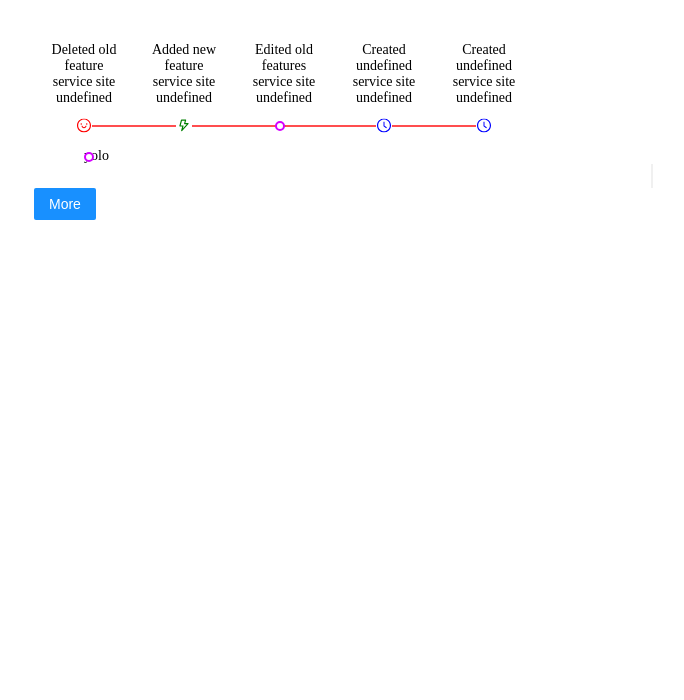
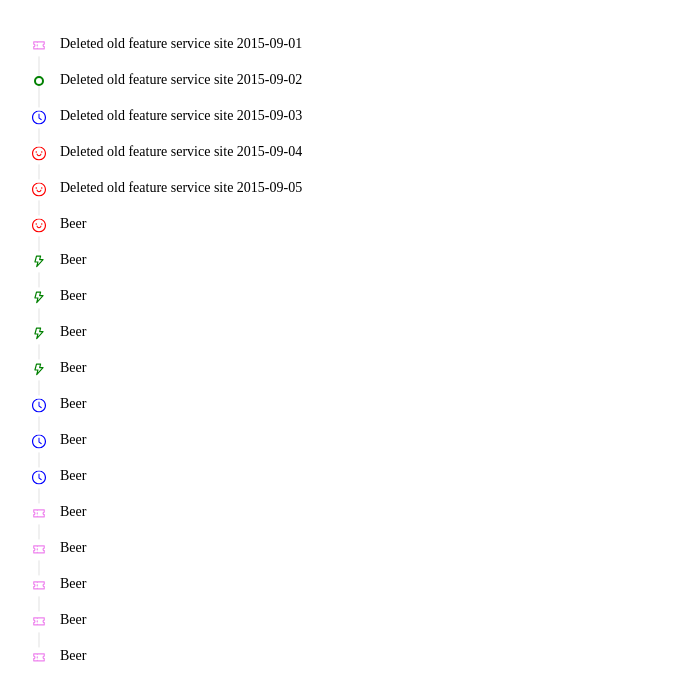
Before and after one commit to Staspol216/SuperUI, a React (Create React App) app: page / in a window 1280 px wide. Shown: the top 700 px of the page, without its empty margins (14-698 px from the left). Built offline with nearby package versions, Linux system fonts and the light colour scheme.

Commit message:
items logic separation between json and children prop's

```diff
--- a/src/App.js
+++ b/src/App.js
@@ -3,6 +3,7 @@ import timelineData from './database.json';
 import { ReactComponent as ClockIcon } from "./icons/clock.svg";
 import { ReactComponent as Bolt } from "./icons/uil_bolt.svg";
 import { ReactComponent as Smile } from "./icons/smile.svg";
+import { ReactComponent as Ticket } from "./icons/ticket.svg";
 
 
 const App = () => {
@@ -11,17 +12,35 @@ const App = () => {
       <Timeline
         timelineData={timelineData}
         position={"left"}
-        dotIcon={{
+        dotIcons={{
           create: <ClockIcon color="blue" />,
           delete: <Smile color="red" />,
-          add: <Bolt color="green" />
+          add: <Bolt color="green" />,
+          edit: <Ticket color="violet" />
         }}
-        partDataReload={true}
+        partDataReload={false}
         reverse={false}
-        horizontal={true}
+        horizontal={false}
         timelineHorizontalWrap={true}
       >
-        <Timeline.Item type={"edit"} dotIcon={{ delete: <Smile color="red" /> }}>Beer</Timeline.Item>
+        <Timeline.Item type={"edit"} >Deleted old feature service site 2015-09-01</Timeline.Item>
+        <Timeline.Item dotColor={"green"}>Deleted old feature service site 2015-09-02</Timeline.Item>
+        <Timeline.Item type={"create"}>Deleted old feature service site 2015-09-03</Timeline.Item>
+        <Timeline.Item type={"delete"}>Deleted old feature service site 2015-09-04</Timeline.Item>
+        <Timeline.Item type={"delete"}>Deleted old feature service site 2015-09-05</Timeline.Item>
+        <Timeline.Item type={"delete"}>Beer</Timeline.Item>
+        <Timeline.Item type={"add"}>Beer</Timeline.Item>
+        <Timeline.Item type={"add"}>Beer</Timeline.Item>
+        <Timeline.Item type={"add"}>Beer</Timeline.Item>
+        <Timeline.Item type={"add"}>Beer</Timeline.Item>
+        <Timeline.Item type={"create"}>Beer</Timeline.Item>
+        <Timeline.Item type={"create"}>Beer</Timeline.Item>
+        <Timeline.Item type={"create"}>Beer</Timeline.Item>
+        <Timeline.Item type={"edit"}>Beer</Timeline.Item>
+        <Timeline.Item type={"edit"}>Beer</Timeline.Item>
+        <Timeline.Item type={"edit"}>Beer</Timeline.Item>
+        <Timeline.Item type={"edit"}>Beer</Timeline.Item>
+        <Timeline.Item type={"edit"}>Beer</Timeline.Item>
       </Timeline>
     </div>
   );
--- a/src/Timeline.js
+++ b/src/Timeline.js
@@ -1,4 +1,4 @@
-import { useState, useEffect, createContext, useContext, useMemo } from 'react';
+import React, { useState, useEffect, createContext, useContext, useMemo } from 'react';
 import cn from 'classnames';
 
 const TimelineContext = createContext();
@@ -15,11 +15,10 @@ const Timeline = ({ children, ...props }) => {
     const { position = "left",
         timelineData = [],
         partDataReload = false,
-        dotIcon = {},
+        dotIcons = {},
         reverse = false,
         horizontal = false,
         timelineHorizontalWrap = false } = props;
-
 
     const [eventsList, setEventsList] = useState([]);
     const [offset, setOffset] = useState(0);
@@ -27,14 +26,14 @@ const Timeline = ({ children, ...props }) => {
 
     useEffect(() => {
         if (reverse) timelineData.reverse();
-        partDataReload ? onLoadItems(timelineData, offset) : setEventsList(timelineData);
+        partDataReload && !children ? onLoadItems(timelineData, offset) : setEventsList(timelineData);
     }, [])
 
     const value = useMemo(
         () => ({
-            dotIcon
+            dotIcons
         }),
-        [dotIcon]
+        [dotIcons]
     );
 
     const onLoadItems = (arr, offset) => {
@@ -47,53 +46,88 @@ const Timeline = ({ children, ...props }) => {
         setEventsList(eventsList => [...eventsList, ...newEventsList]);
         setEventsEnded(ended);
     }
+
     const containerClass = cn("timeline-container", {
+        "timeline-container-left": position === "left" && !horizontal,
+        "timeline-container-right": position === "right" && !horizontal,
         "timeline-container-horizontal": horizontal,
         "timeline-wrap": timelineHorizontalWrap && horizontal
     });
 
-    const items = eventsList.map((data, idx) => (
-        <Timeline.Item
-            position={position}
-            data={data}
-            type={data.type}
-            key={idx}
-            lastItem={(eventsList.length - 1) === idx}
-            dotIcon={dotIcon}
-            horizontal={horizontal} />
-    ))
+    let dataItems;
+
+    if (!children) {
+        dataItems = eventsList.map((data, idx) => (
+            <Timeline.JSONItem
+                data={data}
+                key={idx}
+                lastItem={(eventsList.length - 1) === idx}
+            />
+        ))
+    } else {
+        children = React.Children.map(children, (child, i) => {
+            if (React.Children.count(children) === (i + 1)) {
+                return React.cloneElement(child, {
+                    lastItem: true
+                })
+            } else {
+                return child
+            }
+        });
+    }
 
     return (
         <TimelineContext.Provider value={value}>
             <div className="timeline-list">
                 <ul className={containerClass}>
-                    {items}
+                    {dataItems}
                     {children}
                 </ul>
                 <button
                     className={`button-timeline button-timeline-${position}`}
                     disabled={eventsEnded}
-                    style={{ "display": partDataReload ? "inline-block" : "none" }}
+                    style={{ "display": partDataReload && !children ? "inline-block" : "none" }}
                     onClick={() => onLoadItems(timelineData, offset)}>
                     <div className="btn-timeline-text"><span>More</span></div>
                 </button>
             </div>
         </TimelineContext.Provider>
-
     );
 }
 
-Timeline.Item = function TimelineItem({ data, lastItem, horizontal, position, type }) {
-    const { dotIcon } = useTimelineContext();
+Timeline.JSONItem = function TimelineJSONItem({ data, lastItem }) {
+    const { dotIcons } = useTimelineContext();
+    const headClass = cn("timeline-item-head", `timeline-item-head-${data.type ? data.type : "default"}`);
+    return (
+        <li className="timeline-item">
+            {!lastItem ? <div className="timeline-item-tail"></div> : null}
+            {dotIcons[data?.type] ?
+                <div className='timeline-item-head timeline-item-head-custom'><span className='timeline-icon'>{dotIcons[data?.type]}</span></div>
+                : <div className={headClass} />}
+            <div className="timeline-item-content">
+                {`${data?.content?.text} ${data?.content?.changes} ${data?.content?.name} ${data?.date}`}
+            </div>
+        </li >
+    )
+}
 
-    const headClass = cn("timeline-item-head", `timeline-item-head-${type ? type : "default"}`);
-
+Timeline.Item = function TimelineItem({ lastItem, children, icon, dotColor, type }) {
+    const { dotIcons } = useTimelineContext();
+    let itemIcon;
+    if (React.isValidElement(icon)) {
+        itemIcon = icon;
+    }
+    if (dotIcons[type] && !React.isValidElement(icon)) {
+        itemIcon = dotIcons[type];
+    }
     return (
-        <li className={horizontal ? `timeline-item timeline-item-horizontal` : `timeline-item timeline-item-${position}`}>
+        <li className="timeline-item">
             {!lastItem ? <div className="timeline-item-tail"></div> : null}
-            {dotIcon[type] ? <div className='timeline-item-head timeline-item-head-custom'><span className='timeline-icon'>{dotIcon[type]}</span></div> : <div className={headClass} />}
+            {itemIcon ?
+                <div className='timeline-item-head timeline-item-head-custom'><span className='timeline-icon'>{itemIcon}</span></div>
+                : <div className="timeline-item-head timeline-item-head-default" style={{ borderColor: dotColor }} />}
             <div className="timeline-item-content">
-                {data?.content ? `${data?.content?.text} ${data?.content?.changes} ${data?.content?.name} ${data?.content?.date}` : "yolo"}
+                {children}
             </div>
         </li >
     )
--- a/src/style/style.scss
+++ b/src/style/style.scss
@@ -85,34 +85,34 @@
   transform: translate(-50%, -50%);
 }
 
-.timeline-item-right .timeline-item-content {
+.timeline-container-right .timeline-item .timeline-item-content {
   text-align: right;
   margin: 0 26px 0 0;
 }
 
-.timeline-item-right .timeline-item-head {
+.timeline-container-right .timeline-item .timeline-item-head {
   left: calc(100% - 6px);
   margin-left: -4px;
 }
-.timeline-item-right .timeline-item-head-custom {
+.timeline-container-right .timeline-item .timeline-item-head-custom {
   margin-left: 1px;
 }
-.timeline-item-right .timeline-item-tail {
+.timeline-container-right .timeline-item .timeline-item-tail {
   left: calc(100% - 6px);
 }
 
-.timeline-item-left .timeline-item-head {
+.timeline-container-left .timeline-item .timeline-item-head {
 }
-.timeline-item-left .timeline-item-tail {
+.timeline-container-left .timeline-item .timeline-item-tail {
   left: 4px;
 }
-.timeline-item-left .timeline-item-content {
+.timeline-container-left .timeline-item .timeline-item-content {
   left: 0;
   margin: 0 0 0 26px;
   text-align: left;
 }
 
-.timeline-item-horizontal {
+.timeline-container-horizontal .timeline-item {
   display: inline-flex;
   justify-content: center;
   padding-bottom: 0;
@@ -122,13 +122,13 @@
   white-space: pre-wrap;
 }
 
-.timeline-item-horizontal .timeline-item-head {
+.timeline-container-horizontal .timeline-item .timeline-item-head {
   top: calc(75% + 1px);
   bottom: 0;
   left: 0;
   transform: translate(-90%, -50%);
 }
-.timeline-item-horizontal .timeline-item-tail {
+.timeline-container-horizontal .timeline-item .timeline-item-tail {
   position: absolute;
   top: 75%;
   left: 0;
@@ -138,7 +138,7 @@
 
   background-color: #ff4d4f;
 }
-.timeline-item-horizontal .timeline-item-content {
+.timeline-container-horizontal .timeline-item .timeline-item-content {
   width: 80%;
   height: 50%;
   max-height: 70px;
@@ -161,7 +161,7 @@
   transform: translate(-50px, 0);
 }
 
-.timeline-item-horizontal .timeline-item-head-custom {
+.timeline-container-horizontal .timeline-item .timeline-item-head-custom {
   transform: translate(-50%, -50%);
   height: fit-content;
 }
```
Also changed, not shown: src/icons/ticket.svg.
